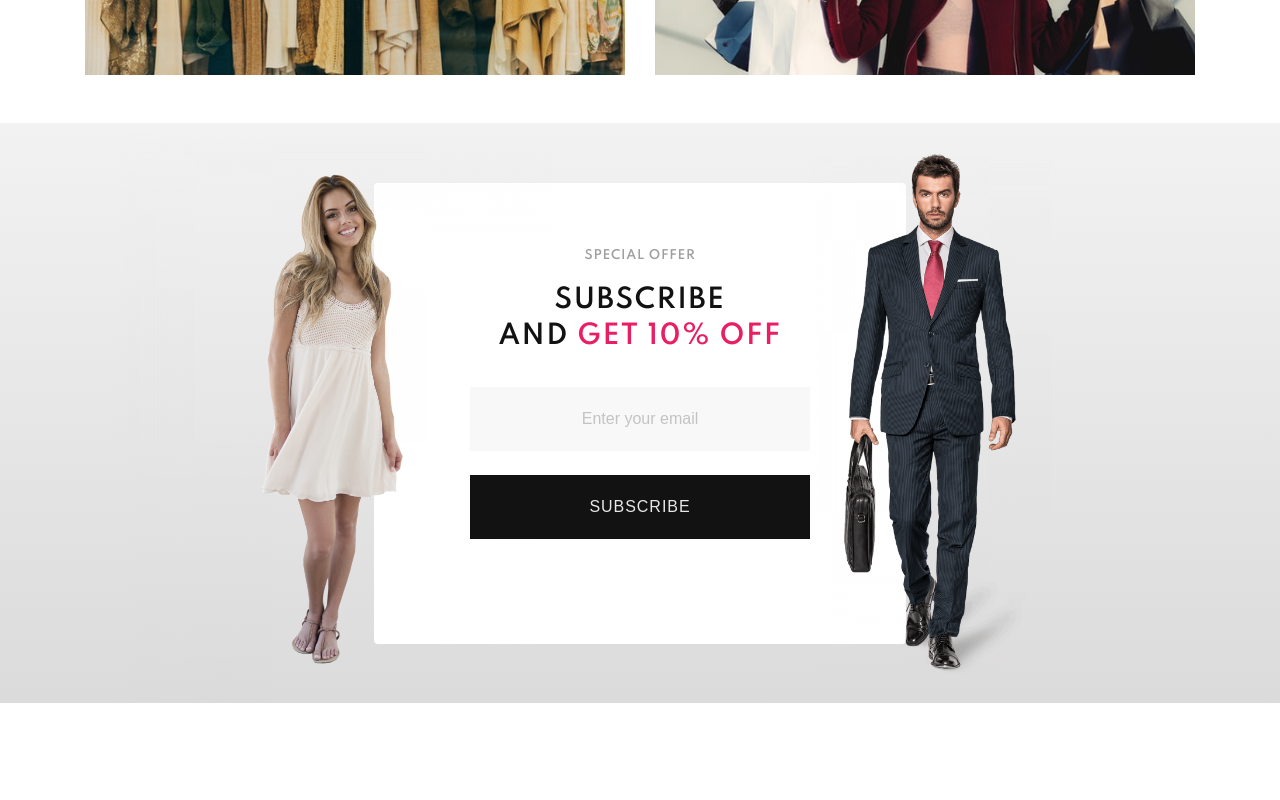
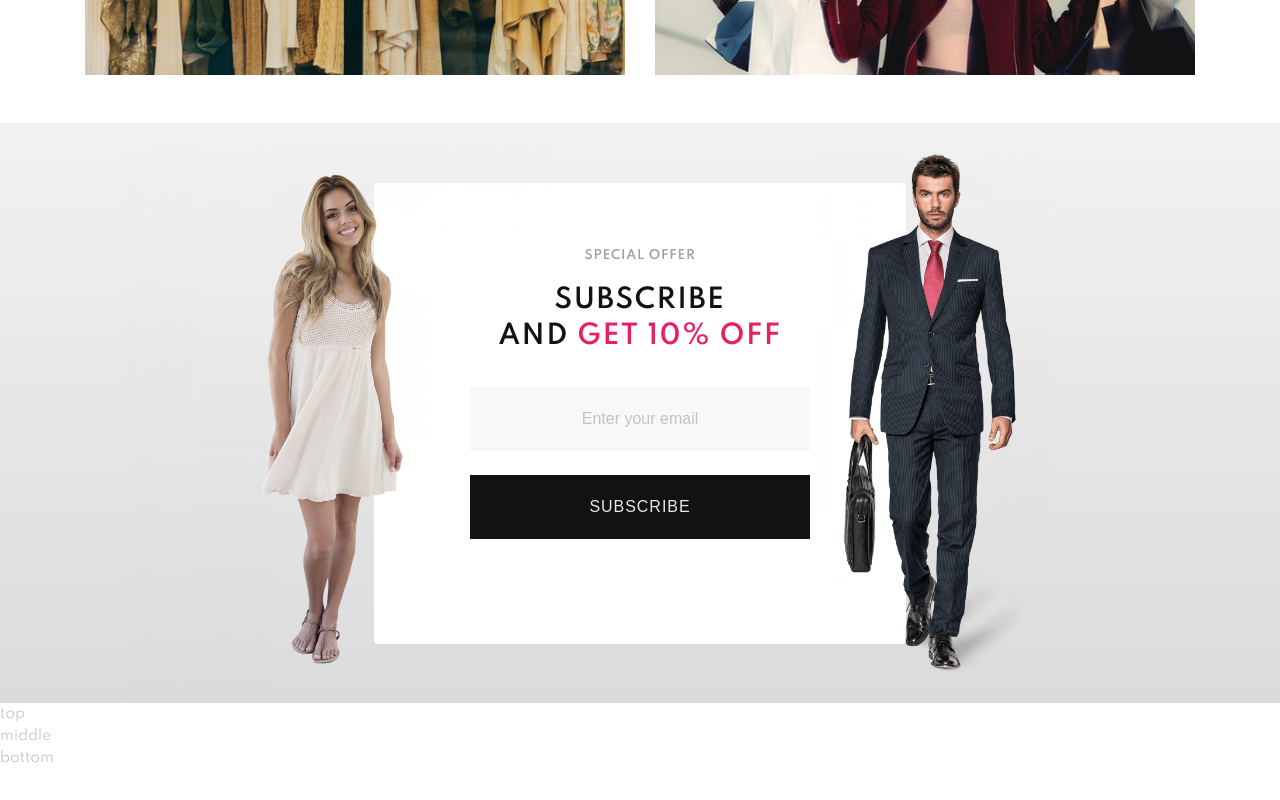
Before and after one commit to pswitalski/Store, a React (Create React App) app: page / in a window 1280 px wide. Shown: the part 3222-4022 px from the top of the page. Before the commit the page ends 3925 px from the top, so only its background shows below. Built offline with nearby package versions, Linux system fonts and the light colour scheme; no server answers.

Commit message:
create Footer

```diff
--- a/src/App.js
+++ b/src/App.js
@@ -7,6 +7,8 @@ import { theme } from 'assets/styles/theme';
 
 import Header from 'components/Header/Header';
 import Nav from 'components/Nav/Nav';
+import Footer from 'components/Footer/Footer';
+
 import Home from 'pages/Home';
 
 import { getCategoriesFromApi } from 'helpers/getCategoriesFromApi';
@@ -48,6 +50,7 @@ function App() {
             </Route>
           </Switch>
 
+          <Footer />
         </ThemeProvider>
       </BrowserRouter>
     </div>
--- /dev/null
+++ b/src/components/Footer/BottomFooter/BottomFooter.js
@@ -0,0 +1,13 @@
+import React from 'react';
+
+import { StyledBottomFooter } from './BottomFooter.styles';
+
+const BottomFooter = () => {
+    return(
+        <StyledBottomFooter>
+            bottom
+        </StyledBottomFooter>
+    )
+}
+
+export default BottomFooter;
--- /dev/null
+++ b/src/components/Footer/BottomFooter/BottomFooter.styles.js
@@ -0,0 +1,3 @@
+import styled from "styled-components";
+
+export const StyledBottomFooter = styled.div``;
--- /dev/null
+++ b/src/components/Footer/Footer.js
@@ -0,0 +1,19 @@
+import React from 'react';
+
+import { StyledFooter } from './Footer.styles';
+
+import TopFooter from './TopFooter/TopFooter';
+import MiddleFooter from './MiddleFooter/MiddleFooter';
+import BottomFooter from './BottomFooter/BottomFooter';
+
+const Footer = () => {
+    return(
+        <StyledFooter>
+            <TopFooter />
+            <MiddleFooter />
+            <BottomFooter />
+        </StyledFooter>
+    )
+}
+
+export default Footer;
--- /dev/null
+++ b/src/components/Footer/Footer.styles.js
@@ -0,0 +1,6 @@
+import styled from "styled-components";
+
+export const StyledFooter = styled.footer`
+    height: 333px;
+    width: 100%;
+`;
--- /dev/null
+++ b/src/components/Footer/MiddleFooter/MiddleFooter.js
@@ -0,0 +1,13 @@
+import React from 'react';
+
+import { StyledMiddleFooter } from './MiddleFooter.styles';
+
+const MiddleFooter = () => {
+    return(
+        <StyledMiddleFooter>
+            middle
+        </StyledMiddleFooter>
+    )
+}
+
+export default MiddleFooter;
--- /dev/null
+++ b/src/components/Footer/MiddleFooter/MiddleFooter.styles.js
@@ -0,0 +1,3 @@
+import styled from "styled-components";
+
+export const StyledMiddleFooter = styled.div``;
--- /dev/null
+++ b/src/components/Footer/TopFooter/TopFooter.js
@@ -0,0 +1,13 @@
+import React from 'react';
+
+import { StyledTopFooter } from './TopFooter.styles';
+
+const TopFooter = () => {
+    return(
+        <StyledTopFooter>
+        top
+        </StyledTopFooter>
+    )
+}
+
+export default TopFooter;
--- /dev/null
+++ b/src/components/Footer/TopFooter/TopFooter.styles.js
@@ -0,0 +1,3 @@
+import styled from "styled-components";
+
+export const StyledTopFooter = styled.div``;
--- a/src/components/HomeCategorySection/HomeCategorySection.js
+++ b/src/components/HomeCategorySection/HomeCategorySection.js
@@ -57,7 +57,7 @@ const HomeCategorySeciton = ({category}) => {
             fetchFromApi();
         }
 
-    }, [])
+    }, [category, dispatch])
 
     const items = useSelector(state => state.items);
 
```
